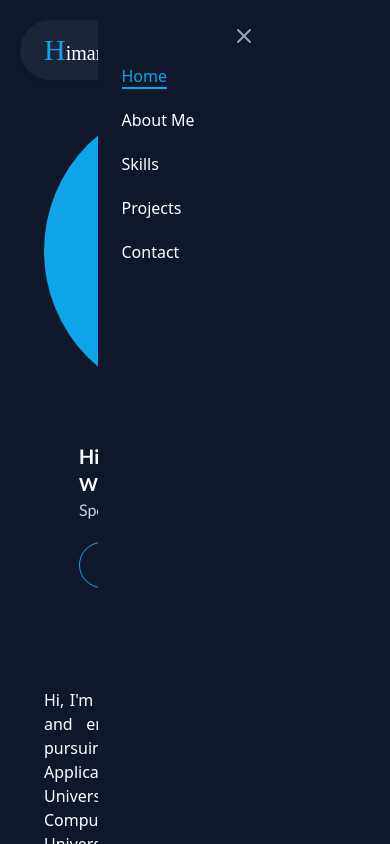
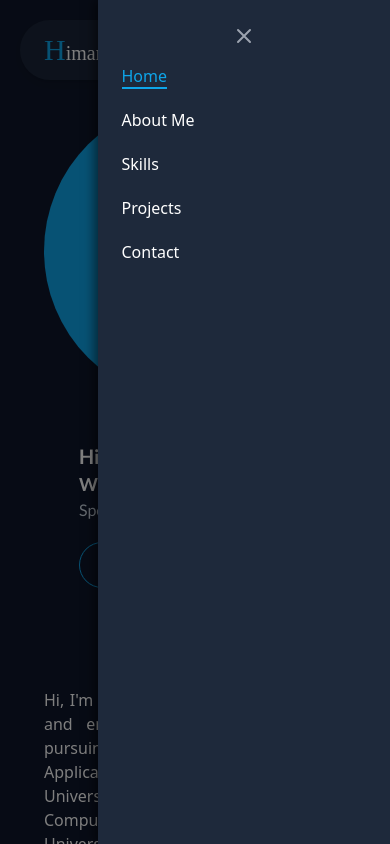
Before and after one commit to himan5hu21/Himanshu_Portfolio, a React (Vite) app: page / in a window 390 px wide. Both pictures are taken after a click on the button "Open Menu". Shown: the top 844 px of the page. Built offline with nearby package versions, Linux system fonts and the light colour scheme; no server answers.

Commit message:
Fixed the header bugs and improve performance

```diff
--- a/src/components/Header.jsx
+++ b/src/components/Header.jsx
@@ -14,6 +14,19 @@ function Header() {
   const toggleMenu = () => setIsOpen(!isOpen);
   const closeMenu = () => setIsOpen(false);
   const drawerRef = useRef();
+
+  useEffect(() => {
+    if (isOpen) {
+      document.body.style.overflow = "hidden";
+    } else {
+      document.body.style.overflow = "";
+    }
+
+    // Cleanup in case the component unmounts
+    return () => {
+      document.body.style.overflow = "";
+    };
+  }, [isOpen]);
 
   useEffect(() => {
     const handleOutsideClick = (event) => {
@@ -61,11 +74,21 @@ function Header() {
         </svg>
       </button>
 
+      {isOpen && (
+        <div
+          className="fixed top-0 left-0 w-full h-full bg-black bg-opacity-50 z-30 transition-opacity duration-500"
+          onClick={closeMenu} // Close menu when clicking on the overlay
+        />
+      )}
+
       <div
         ref={drawerRef}
-        className={`fixed flex sm:relative top-0 right-0 sm:right-auto w-3/4 sm:w-auto h-full bg-slate-900 sm:bg-transparent z-40 transition-transform duration-500 ${
+        className={`fixed flex sm:relative top-0 right-0 sm:right-auto w-3/4 sm:w-auto h-full bg-slate-800 sm:bg-transparent z-40 transition-transform duration-500 ${
           isOpen ? "translate-x-0" : "translate-x-full"
         } sm:translate-x-0 sm:block`}
+        style={{
+          boxShadow: isOpen ? "-4px 0 10px rgba(0, 0, 0, 0.5)" : "none", // Left-side shadow
+        }}
       >
         <div className="w-full p-6 sm:p-0">
           <div className="flex justify-center sm:hidden">
@@ -103,6 +126,7 @@ function Header() {
                   offset={-150} /* Adjust the offset value as needed */
                   className="cursor-pointer"
                   href={`#${anchor}`}
+                  onClick={closeMenu}
                 >
                   {label}
                 </Link>
```
